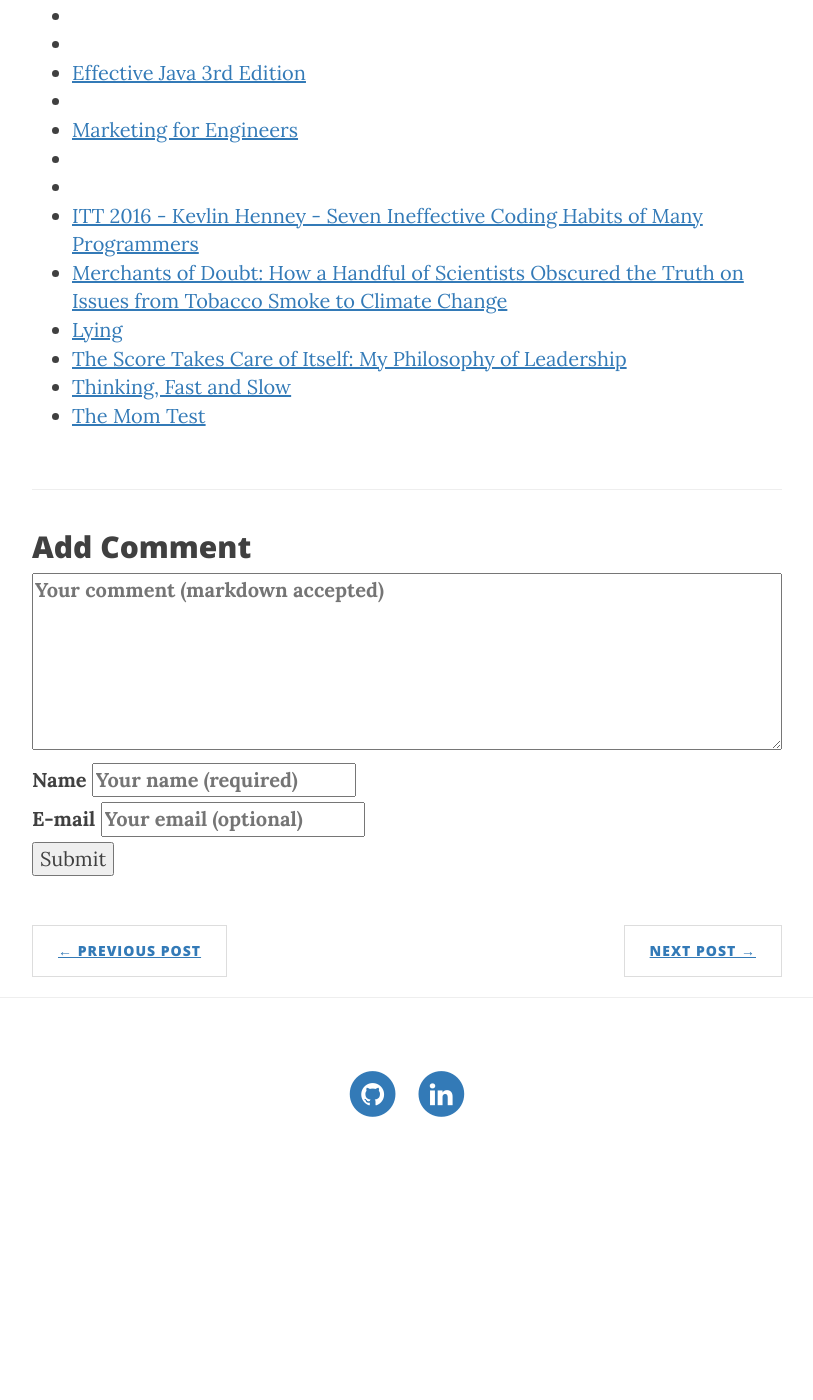
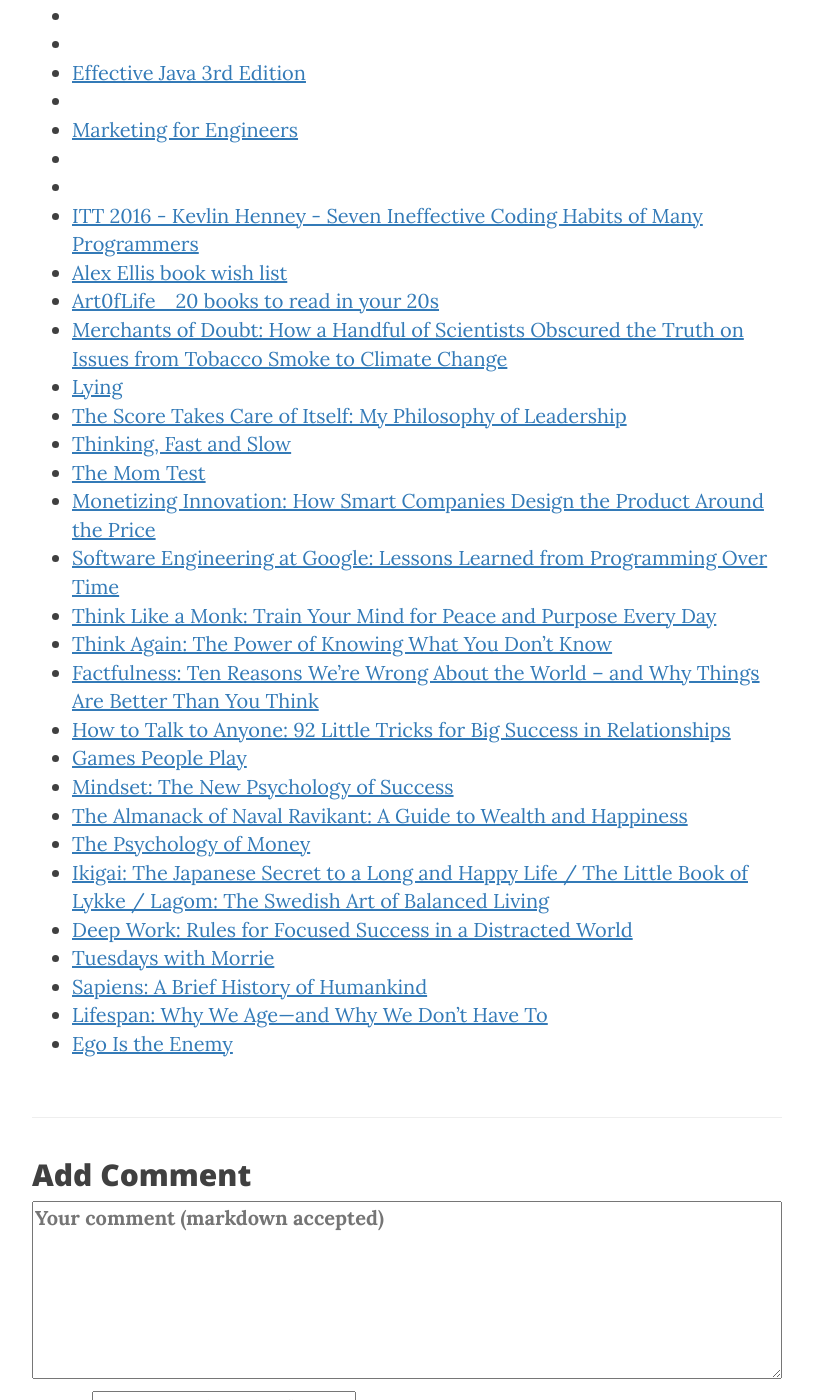
Before and after one commit to kwojcicki/kwojcicki.github.io, a Jekyll site: the page built from _posts/2019-02-27-READING-LIST.md, in a window 1280 px wide and 1400 px high, scrolled down 4438 px. Shown: the whole window, without its empty margins (233-1046 px from the left). Built offline with Jekyll 4.4.1, drawn with Linux system fonts in a browser that asks for light colours; nearby versions of some CDN libraries; before the commit the page ends 5654 px from its top, so only the background shows below that; some of the changed text lies outside the part shown.

Commit message:
Updated resume + updated reading list

```diff
--- a/_posts/2019-02-27-READING-LIST.md
+++ b/_posts/2019-02-27-READING-LIST.md
@@ -112,8 +112,26 @@
 - [](https://ncase.me/trust/)
 - [](https://www.youtube.com/watch?v=BE77h7dmoQU&ab_channel=Honeypot)
 - [ITT 2016 - Kevlin Henney - Seven Ineffective Coding Habits of Many Programmers](https://www.youtube.com/watch?v=ZsHMHukIlJY&ab_channel=IstanbulTechTalks)
-- [Merchants of Doubt: How a Handful of Scientists Obscured the Truth on Issues from Tobacco Smoke to Climate Change]()
-- [Lying]()
-- [The Score Takes Care of Itself: My Philosophy of Leadership]()
-- [Thinking, Fast and Slow]()
+- [Alex Ellis book wish list](https://www.amazon.co.uk/hz/wishlist/genericItemsPage/3N6F3YMWH6J7Q?type=wishlist&filter=unpurchased&sort=priority&viewType=list)
+- [Art0fLife_ 20 books to read in your 20s](https://twitter.com/Art0fLife_/status/1513110918288355330/photo/1)
+- [Merchants of Doubt: How a Handful of Scientists Obscured the Truth on Issues from Tobacco Smoke to Climate Change](https://www.goodreads.com/book/show/7799004-merchants-of-doubt)
+- [Lying](https://www.goodreads.com/book/show/18869177-lying)
+- [The Score Takes Care of Itself: My Philosophy of Leadership](https://www.goodreads.com/book/show/6342995-the-score-takes-care-of-itself)
+- [Thinking, Fast and Slow](https://www.goodreads.com/book/show/11468377-thinking-fast-and-slow)
 - [The Mom Test](http://manuelohan.com/wp-content/uploads/2017/05/The-Mom-Test-en.pdf)
+- [Monetizing Innovation: How Smart Companies Design the Product Around the Price](https://www.goodreads.com/en/book/show/30121516-monetizing-innovation)
+- [Software Engineering at Google: Lessons Learned from Programming Over Time](https://www.goodreads.com/en/book/show/48816586-software-engineering-at-google)
+- [Think Like a Monk: Train Your Mind for Peace and Purpose Every Day](https://www.goodreads.com/book/show/51942513-think-like-a-monk)
+- [Think Again: The Power of Knowing What You Don't Know](https://www.goodreads.com/book/show/55539565-think-again)
+- [Factfulness: Ten Reasons We're Wrong About the World – and Why Things Are Better Than You Think](https://www.goodreads.com/book/show/34890015-factfulness)
+- [How to Talk to Anyone: 92 Little Tricks for Big Success in Relationships](https://www.goodreads.com/book/show/35210.How_to_Talk_to_Anyone)
+- [Games People Play](https://www.goodreads.com/book/show/49176.Games_People_Play)
+- [Mindset: The New Psychology of Success](https://www.goodreads.com/book/show/40745.Mindset)
+- [The Almanack of Naval Ravikant: A Guide to Wealth and Happiness](https://www.goodreads.com/en/book/show/54898389-the-almanack-of-naval-ravikant)
+- [The Psychology of Money](https://www.goodreads.com/en/book/show/41881472-the-psychology-of-money0)
+- [Ikigai: The Japanese Secret to a Long and Happy Life / The Little Book of Lykke / Lagom: The Swedish Art of Balanced Living](https://www.goodreads.com/en/book/show/40534545-ikigai)
+- [Deep Work: Rules for Focused Success in a Distracted World](https://www.goodreads.com/book/show/25744928-deep-work)
+- [Tuesdays with Morrie](https://www.goodreads.com/book/show/6900.Tuesdays_with_Morrie)
+- [Sapiens: A Brief History of Humankind](https://www.goodreads.com/book/show/23692271-sapiens)
+- [Lifespan: Why We Age—and Why We Don't Have To](https://www.goodreads.com/book/show/43723901-lifespan)
+- [Ego Is the Enemy](https://www.goodreads.com/book/show/27036528-ego-is-the-enemy)
```
Also changed, not shown: 1 other file.
